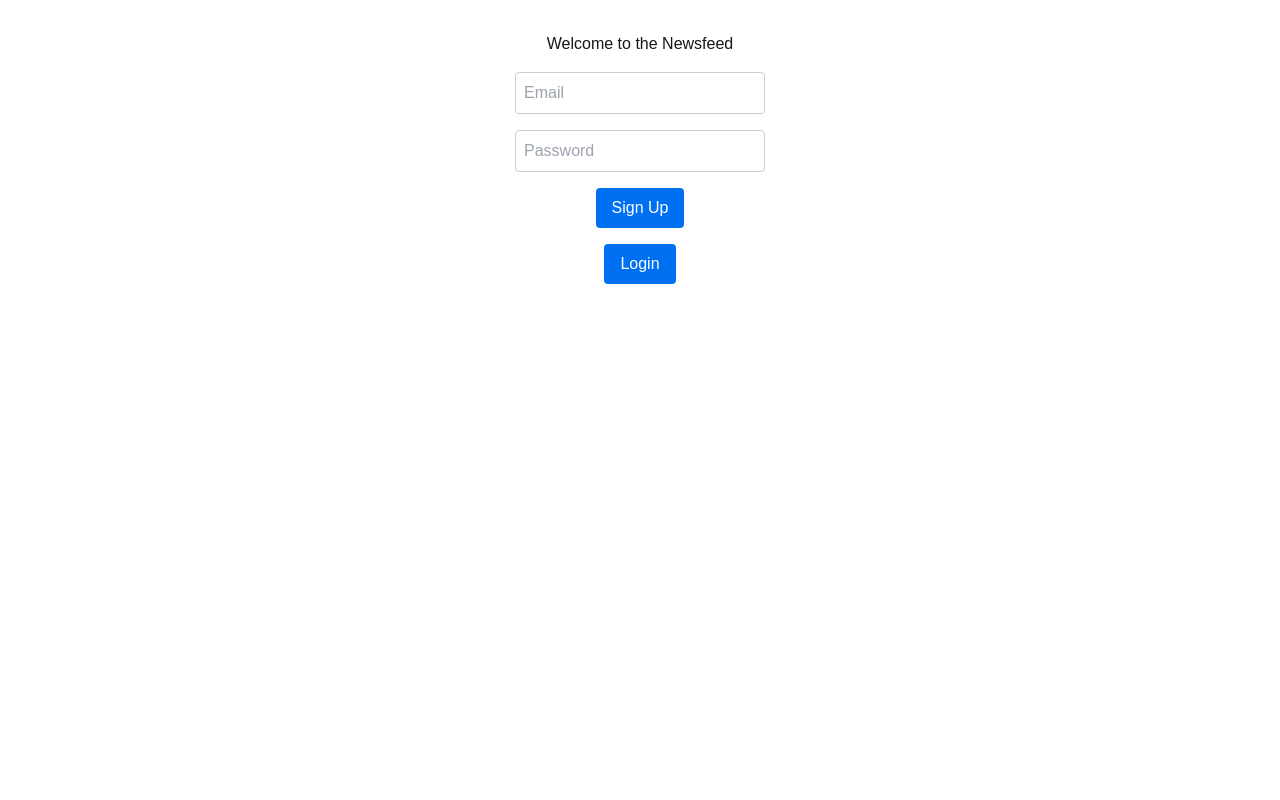
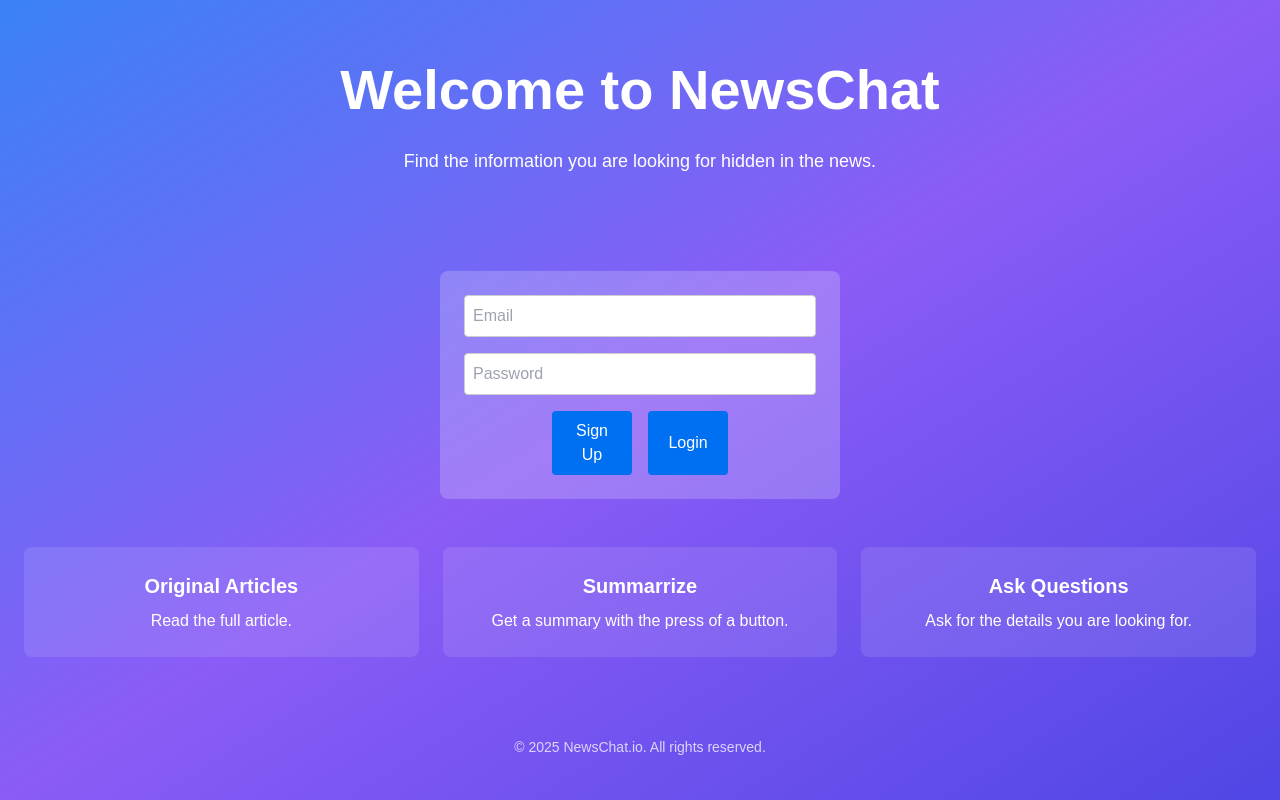
Before and after one commit to rll472/news-query, a Next.js app: page / in a window 1280 px wide. Built offline with nearby package versions, Linux system fonts and the light colour scheme; no server answers.

Commit message:
Updated styling on homepage

```diff
--- a/src/app/page.jsx
+++ b/src/app/page.jsx
@@ -1,6 +1,7 @@
 "use client";
 import React, { useState, useEffect } from "react";
 import { useRouter } from "next/navigation";
+import Link from "next/link";
 import { supabase } from "./lib/supabaseClient";
 
 export default function HomePage() {
@@ -11,8 +12,7 @@ export default function HomePage() {
   const [error, setError] = useState(null);
   const [loading, setLoading] = useState(false);
 
-  // Check if the user is already logged in when the page loads,
-  // and also subscribe to auth state changes for redirection.
+  // Check for an existing session and listen for auth state changes.
   useEffect(() => {
     async function checkUser() {
       const {
@@ -24,19 +24,17 @@ export default function HomePage() {
     }
     checkUser();
 
-    const { data: { subscription } } = supabase.auth.onAuthStateChange(
-      (event, session) => {
+    const {
+      data: { subscription },
+    } = supabase.auth.onAuthStateChange((event, session) => {
       if (session) {
         router.push("/stories-db");
       }
-      }
-    );
-
-    // Cleanup the listener when the component unmounts
+    });
     return () => subscription.unsubscribe();
   }, [router]);
 
-  // Handle user signup
+  // Handle user signup.
   async function handleSignup() {
     setLoading(true);
     setError(null);
@@ -44,17 +42,16 @@ export default function HomePage() {
       email,
       password,
     });
-
     if (error) {
       setError(error.message);
     } else {
       setUser(data.user);
-      // Redirection will occur via the auth state change listener.
+      // Redirection handled via auth state change.
     }
     setLoading(false);
   }
 
-  // Handle user login
+  // Handle user login.
   async function handleLogin() {
     setLoading(true);
     setError(null);
@@ -62,26 +59,50 @@ export default function HomePage() {
       email,
       password,
     });
-
     if (error) {
       setError(error.message);
     } else {
       setUser(data.user);
-      // Redirection will occur via the auth state change listener.
+      // Redirection handled via auth state change.
     }
     setLoading(false);
   }
 
-  // Handle user logout
+  // Handle user logout.
   async function handleLogout() {
-    await supabase.auth.signOut();
+    const { error } = await supabase.auth.signOut();
+    if (error) {
+      console.error("Error signing out:", error.message);
+    } else {
       setUser(null);
+      router.push("/");
+    }
   }
 
+  // If user is logged in, display a simple welcome screen.
+  if (user) {
+    return (
+      <div style={styles.loggedInContainer}>
+        <h2 style={styles.welcomeTitle}>Welcome, {user.email}</h2>
+        <button onClick={handleLogout} style={styles.logoutButton}>
+          Logout
+        </button>
+      </div>
+    );
+  }
+
+  // If not logged in, display the hero, auth form, benefits, and footer.
   return (
     <div style={styles.container}>
-      <h1>Welcome to the Newsfeed</h1>
-      {!user ? (
+      {/* Hero Section */}
+      <div style={styles.hero}>
+        <h1 style={styles.heroTitle}>Welcome to NewsChat</h1>
+        <p style={styles.heroSubtitle}>
+          Find the information you are looking for hidden in the news.
+        </p>
+      </div>
+
+      {/* Authentication Form */}
       <div style={styles.authContainer}>
         <input
           type="email"
@@ -97,31 +118,69 @@ export default function HomePage() {
           onChange={(e) => setPassword(e.target.value)}
           style={styles.input}
         />
-          <button onClick={handleSignup} disabled={loading} style={styles.button}>
+        <div style={styles.formButtons}>
+          <button onClick={handleSignup} disabled={loading} style={styles.authButton}>
             Sign Up
           </button>
-          <button onClick={handleLogin} disabled={loading} style={styles.button}>
+          <button onClick={handleLogin} disabled={loading} style={styles.authButton}>
             Login
           </button>
+        </div>
         {error && <p style={styles.error}>{error}</p>}
       </div>
-      ) : (
-        <div style={styles.userInfo}>
-          <h2>Welcome, {user.email}</h2>
-          <button onClick={handleLogout} style={styles.logoutButton}>
-            Logout
-          </button>
+
+      {/* Benefits Section */}
+      <div style={styles.benefitsContainer}>
+        <div style={styles.benefitCard}>
+          <h3 style={styles.benefitTitle}>Original Articles</h3>
+          <p style={styles.benefitText}>
+            Read the full article.
+          </p>
         </div>
-      )}
+        <div style={styles.benefitCard}>
+          <h3 style={styles.benefitTitle}>Summarrize</h3>
+          <p style={styles.benefitText}>
+            Get a summary with the press of a button.
+          </p>
+        </div>
+        <div style={styles.benefitCard}>
+          <h3 style={styles.benefitTitle}>Ask Questions</h3>
+          <p style={styles.benefitText}>Ask for the details you are looking for.</p>
+        </div>
+      </div>
+
+      {/* Footer */}
+      <footer style={styles.footer}>
+        © {new Date().getFullYear()} NewsChat.io. All rights reserved.
+      </footer>
     </div>
   );
 }
 
 const styles = {
   container: {
+    minHeight: "100vh",
+    background: "linear-gradient(to bottom right, #3B82F6, #8B5CF6, #4F46E5)",
+    display: "flex",
+    flexDirection: "column",
+    alignItems: "center",
+    color: "#fff",
     textAlign: "center",
-    padding: "2rem",
     fontFamily: "Arial, sans-serif",
+    paddingBottom: "2rem",
+  },
+  hero: {
+    padding: "3rem 1.5rem",
+    maxWidth: "48rem",
+  },
+  heroTitle: {
+    fontSize: "3.5rem",
+    fontWeight: "bold",
+    marginBottom: "1rem",
+  },
+  heroSubtitle: {
+    fontSize: "1.125rem",
+    marginBottom: "2rem",
   },
   authContainer: {
     display: "flex",
@@ -129,37 +188,82 @@ const styles = {
     gap: "1rem",
     alignItems: "center",
     marginTop: "1rem",
+    width: "100%",
+    maxWidth: "400px",
+    backgroundColor: "rgba(255, 255, 255, 0.2)",
+    padding: "1.5rem",
+    borderRadius: "0.5rem",
   },
   input: {
     padding: "0.5rem",
-    width: "250px",
+    width: "100%",
     fontSize: "1rem",
     borderRadius: "4px",
     border: "1px solid #ccc",
   },
-  button: {
+  formButtons: {
+    display: "flex",
+    gap: "1rem",
+  },
+  authButton: {
+    flex: 1,
     padding: "0.5rem 1rem",
     fontSize: "1rem",
     cursor: "pointer",
     backgroundColor: "#0070f3",
-    color: "white",
+    color: "#fff",
     border: "none",
     borderRadius: "4px",
+  },
+  error: {
+    color: "red",
+  },
+  benefitsContainer: {
+    display: "grid",
+    gridTemplateColumns: "repeat(3, 1fr)",
+    gap: "1.5rem",
+    padding: "3rem 1.5rem",
+    maxWidth: "80rem",
+    width: "100%",
+  },
+  benefitCard: {
+    backgroundColor: "rgba(255, 255, 255, 0.1)",
+    padding: "1.5rem",
+    borderRadius: "0.5rem",
+  },
+  benefitTitle: {
+    fontSize: "1.25rem",
+    fontWeight: 600,
+    marginBottom: "0.5rem",
+  },
+  benefitText: {
+    fontSize: "1rem",
+  },
+  footer: {
+    fontSize: "0.875rem",
+    opacity: 0.75,
+    marginTop: "2rem",
+  },
+  loggedInContainer: {
+    minHeight: "100vh",
+    backgroundColor: "#f0f0f0",
+    display: "flex",
+    flexDirection: "column",
+    justifyContent: "center",
+    alignItems: "center",
+  },
+  welcomeTitle: {
+    fontSize: "2rem",
+    marginBottom: "1rem",
   },
   logoutButton: {
     padding: "0.5rem 1rem",
     fontSize: "1rem",
     cursor: "pointer",
     backgroundColor: "#ff4d4d",
-    color: "white",
+    color: "#fff",
     border: "none",
     borderRadius: "4px",
     marginTop: "1rem",
   },
-  error: {
-    color: "red",
-  },
-  userInfo: {
-    marginTop: "1rem",
-  },
 };
```
Also changed, not shown: src/app/stories-db/page.jsx (+10 -15 lines). Lines whose indentation alone changed are shown as unchanged.
